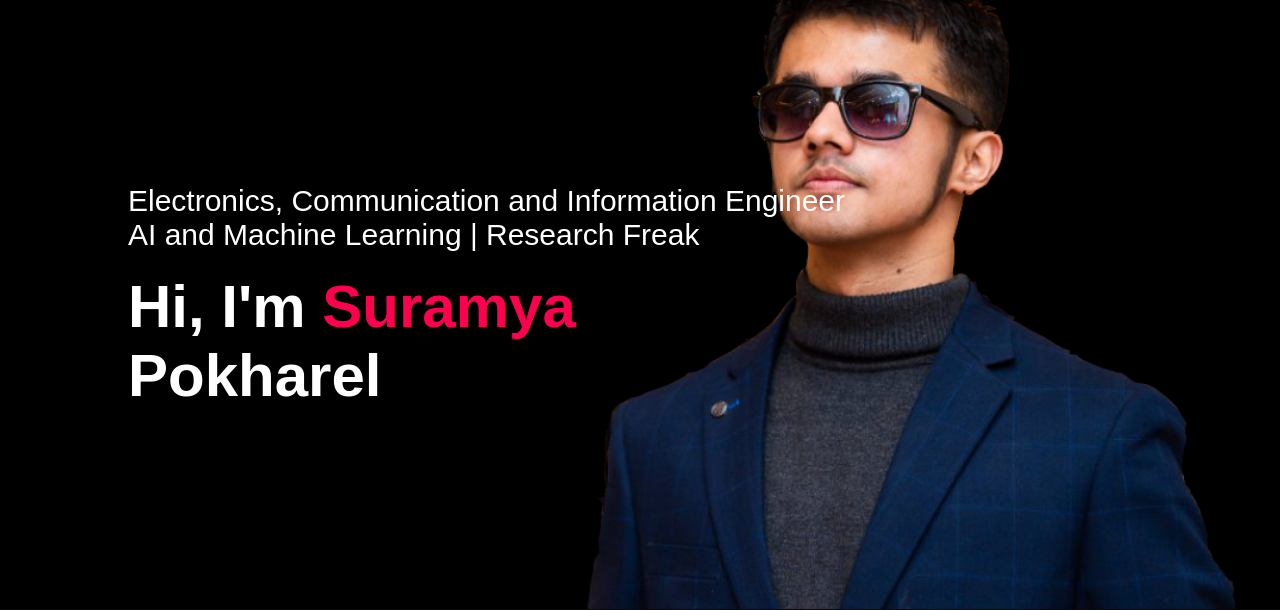
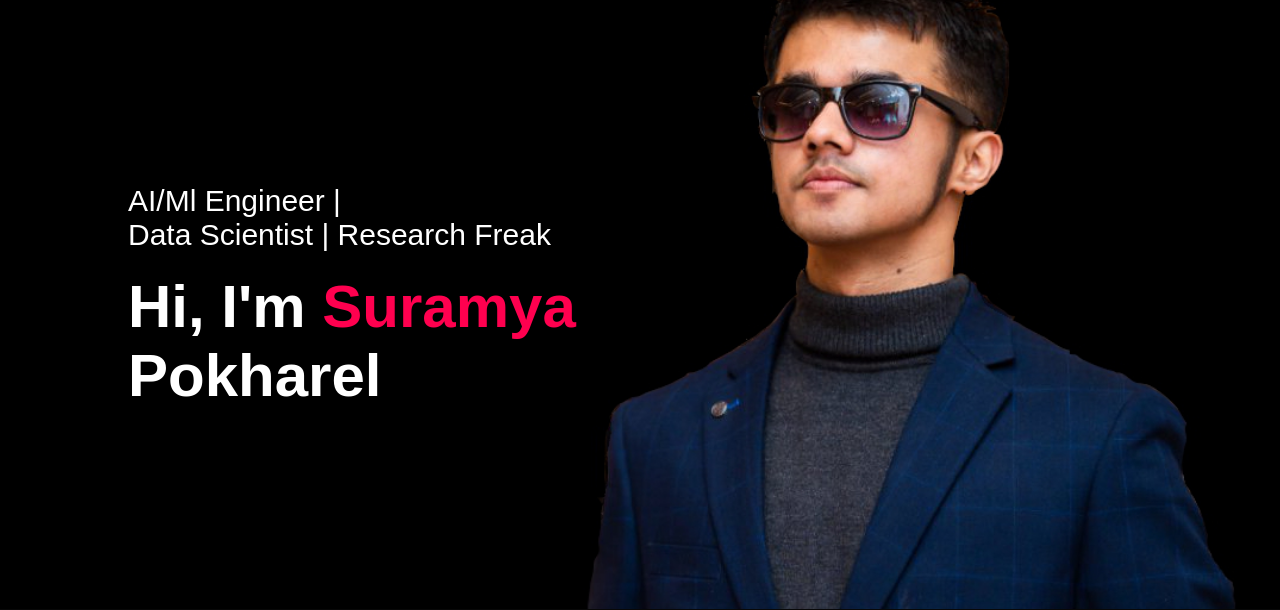
Before and after one commit to SuramyaP/Suramya-Website, a plain HTML site: page index.html in a window 1280 px wide. Shown: the part 191-801 px from the top of the page. Drawn offline with Linux system fonts and the light colour scheme.

Commit message:
Undo title changes, didnt look good

```diff
--- a/index.html
+++ b/index.html
@@ -29,7 +29,7 @@
                     <i class="fa-solid fa-bars" onclick="openmenu()"></i>
                 </nav>
                 <div class="header-text">
-                    <p> Electronics, Communication and Information Engineer <br>AI and Machine Learning | Research Freak</p>
+                    <p> AI/Ml Engineer |<br>Data Scientist | Research Freak</p>
                     <h1>Hi, I'm <span>Suramya</span> <br> Pokharel</h1>
                 </div>
             </div>
```
